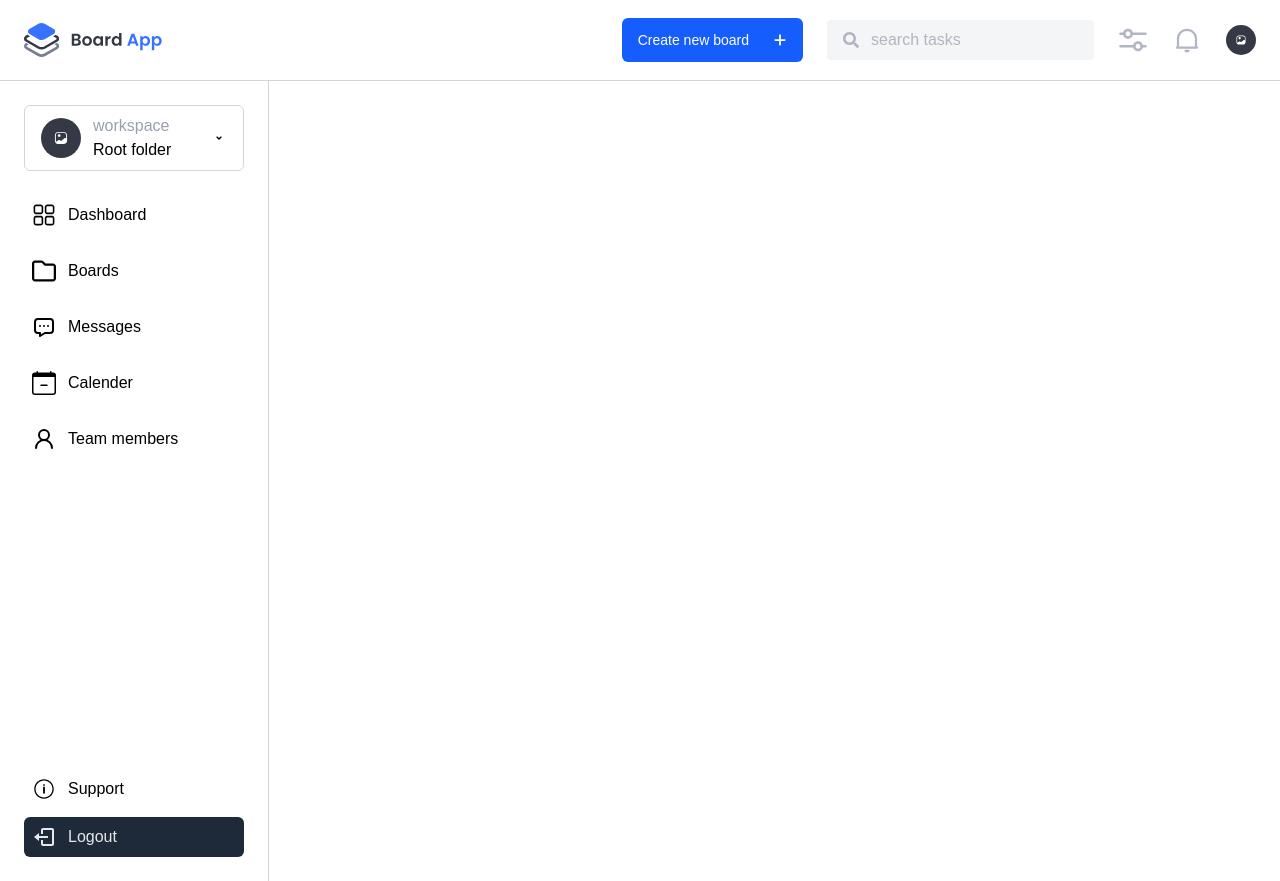
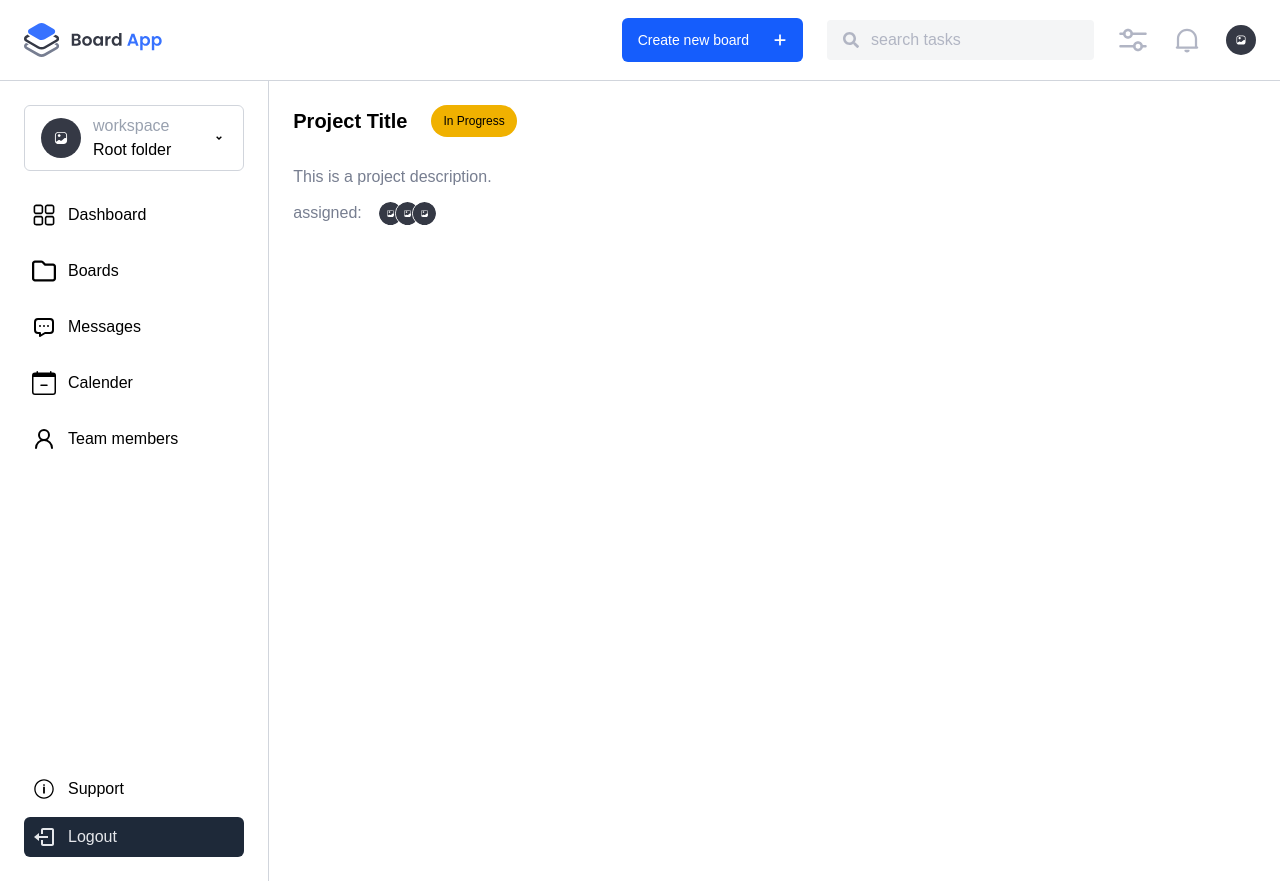
Before and after one commit to DJ-Weiman/board-app, a Next.js app: page / in a window 1280 px wide. Built offline with nearby package versions, Linux system fonts and the light colour scheme.

Commit message:
Added UI for Project pane header

```diff
--- /dev/null
+++ b/app/components/AssignedProfiles.tsx
@@ -0,0 +1,16 @@
+import Image from 'next/image'
+import React from 'react'
+
+type Props = {}
+
+function AssignedProfiles({}: Props) {
+  return (
+    <div className="flex -space-x-2">
+        <Image src='/profile.svg' alt='profile1' width={25} height={25} className='rounded-full border-1 border-white' />
+        <Image src='/profile.svg' alt='profile2' width={25} height={25} className='rounded-full border-1 border-white' />
+        <Image src='/profile.svg' alt='profile3' width={25} height={25} className='rounded-full border-1 border-white' />
+      </div>
+  )
+}
+
+export default AssignedProfiles
--- /dev/null
+++ b/app/components/ProjectHeader.tsx
@@ -0,0 +1,27 @@
+import React from 'react'
+import StatusChip from './StatusChip';
+import AssignedProfiles from './AssignedProfiles';
+
+type Props = {
+  title: String;
+  description: String;
+}
+
+function ProjectHeader({ title, description }: Props) {
+  return (
+    <div className='flex flex-col gap-3'>
+      <div className='flex items-center mb-4 gap-6'>
+        <h2 className='text-black text-xl font-bold'>{title}</h2>
+        <StatusChip state="In Progress" />
+      </div>
+      <p className='text-textMain'>{description}</p>
+
+      <div className='flex gap-4'>
+        <p className='text-textMain'>assigned: </p>
+        <AssignedProfiles />
+      </div>
+    </div>
+  )
+}
+
+export default ProjectHeader
--- /dev/null
+++ b/app/components/StatusChip.tsx
@@ -0,0 +1,22 @@
+import clsx from "clsx";
+
+type Props = {
+    state: "To Do" | "In Progress" | "Approved" | "Reject";
+}
+
+const StatusChip = ({state}: Props) => {
+
+    const chipStyle = clsx(
+        'text-xs font-md text-black rounded-2xl px-3 py-2 w-fit',
+        state === "To Do" ? 'bg-gray-200' : null,
+        state === "In Progress" ? 'bg-yellow-500' : null,
+        state === "Approved" ? 'bg-red-600' : null,
+        state === "Reject" ? 'invisible' : null
+    )
+
+    return (
+    <div className={chipStyle}>{state}</div>
+  )
+}
+
+export default StatusChip
--- a/app/page.tsx
+++ b/app/page.tsx
@@ -1,6 +1,7 @@
 import Image from "next/image";
 import Header from "./components/Header/Header";
 import SideNav from "./components/SideNav/SideNav";
+import ProjectHeader from "./components/ProjectHeader";
 
 export default function Home() {
   return (
@@ -12,6 +13,7 @@ export default function Home() {
         <span className="w-px bg-gray-300" />
 
         <div className="flex-1 p-6 bg-mainBG">
+          <ProjectHeader title="Project Title" description="This is a project description." />
         </div>
       </div>
     </main>
--- a/package.json
+++ b/package.json
@@ -9,6 +9,7 @@
     "lint": "next lint"
   },
   "dependencies": {
+    "clsx": "^2.1.1",
     "next": "15.4.4",
     "react": "19.1.0",
     "react-dom": "19.1.0",
```
Also changed, not shown: 1 other file (tests, documents, lock files or other folders).
